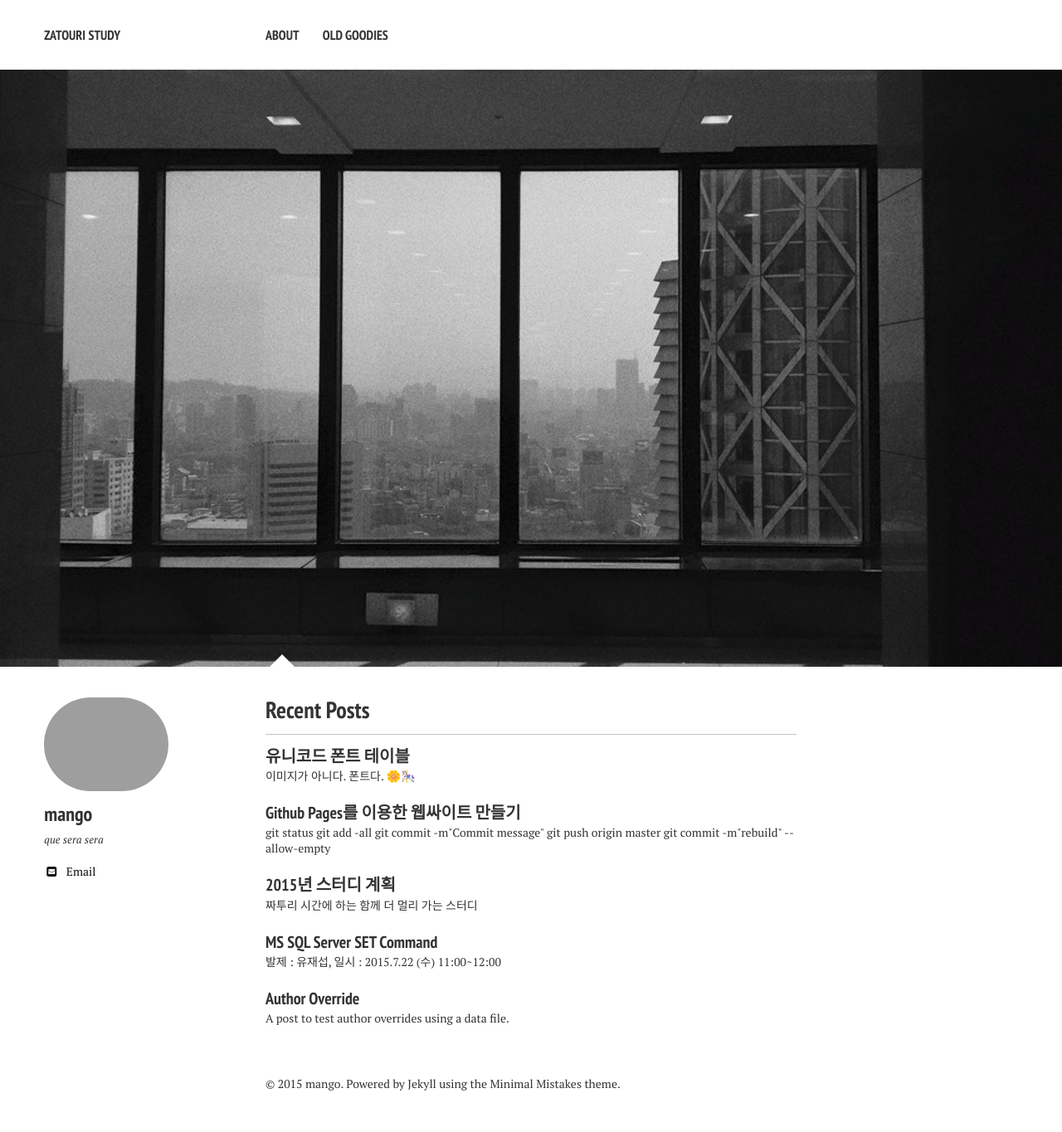
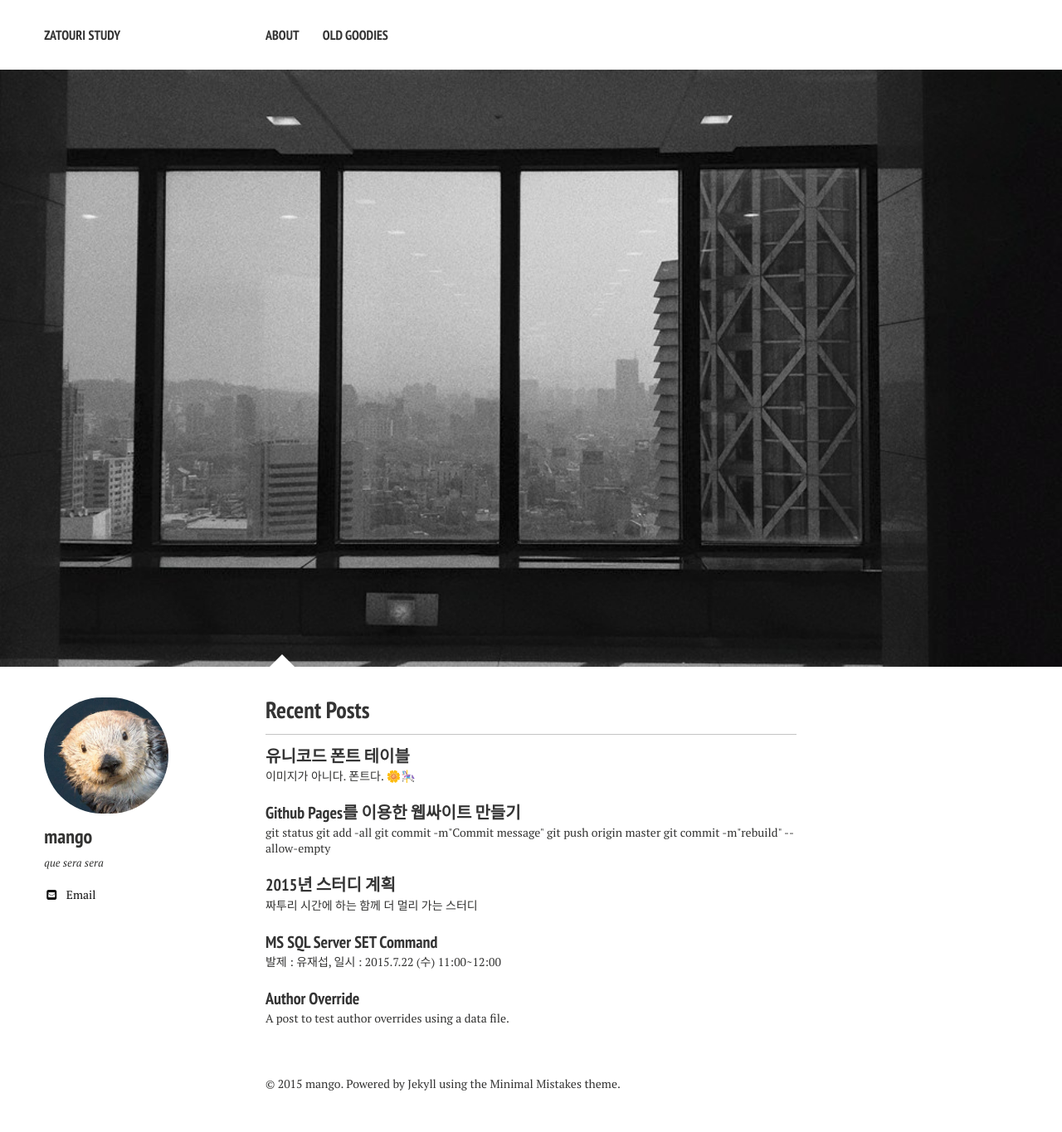
Before and after one commit to zatourie/zatourie.github.io, a Jekyll site: the page built from index.md, in a window 1280 px wide. Shown: the whole page at 83% size. Built offline with Jekyll 4.4.1, drawn with Linux system fonts in a browser that asks for light colours; nearby versions of some CDN libraries.

Commit message:
modify _config.yml

```diff
--- a/_config.yml
+++ b/_config.yml
@@ -27,7 +27,7 @@ kramdown:
 # Site owner
 owner:
   name: mango
-  avatar: mango.jpg
+  avatar: mango.png
   bio: "que sera sera"
   email: minkyu.shim@gmail.com
   disqus-shortname:
```
